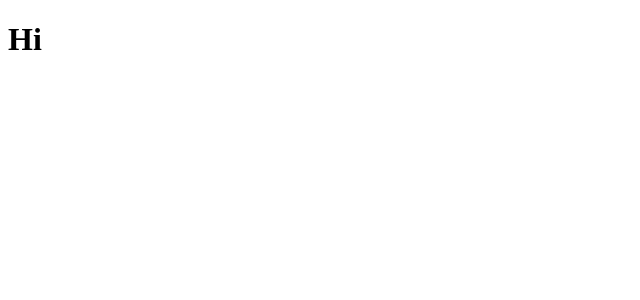
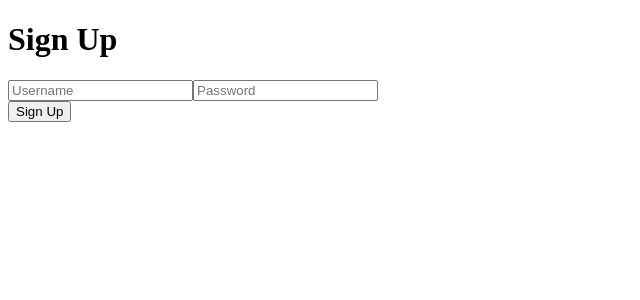
Before and after one commit to csscratchproject/alwaysactive, a React app: page /SignUpLogInPage in a window 1280 px wide. Shown: the top 300 px of the page, without its empty margins (0-640 px from the left). Built offline with nearby package versions, Linux system fonts and the light colour scheme.

Commit message:
work on homePage branch

```diff
--- a/client/App.jsx
+++ b/client/App.jsx
@@ -1,8 +1,19 @@
 import React from 'react';
+import { BrowserRouter as Router, Routes, Route } from 'react-router-dom';
+import HomePage from './containers/HomePage';
+import SignUpLogInPage from './components/SignUpLogInPage';
+import SayHi from './components/SayHi';
 
-function App(props) {
+
+function App() {
   return (
-    <h1>Hi</h1>
+    <Router>
+      <Routes>
+        <Route path="/" element={<HomePage />} />
+        <Route path="/SignUpLogInPage" element={<SignUpLogInPage />} />
+        <Route path="/SayHi" element={<SayHi />} />
+      </Routes>
+    </Router>
   );
 }
 
--- /dev/null
+++ b/client/components/SayHi.jsx
@@ -0,0 +1,12 @@
+import React, { Component, useEffect } from 'react';
+import { render } from 'react-dom';
+
+function SayHi() {
+  return (
+    <div>
+      <h1>hi!</h1>
+    </div>
+  );
+};
+
+export default SayHi;
--- /dev/null
+++ b/client/components/SignUp.jsx
@@ -0,0 +1,31 @@
+import React, { Component } from 'react';
+import { render } from 'react-dom';
+
+function SignUp(props) {
+  return (
+    <div>
+      <h1>Sign Up</h1>
+      <div>
+        <input
+          onChange={(e) => {props.updateUsername(e.target.value)}}
+          value={props.username}
+          placeholder='Username'
+          type='text'
+        />
+        <input
+          onChange={(e) => {props.updatePassword(e.target.value)}}
+          value={props.password}
+          placeholder='Password'
+          type='text'
+        />
+        <div>
+          <button onClick={() => {props.saveUser()}}>
+            Sign Up
+          </button>
+        </div>
+      </div>
+    </div>
+  )
+};
+
+export default SignUp;
--- /dev/null
+++ b/client/components/SignUpLogInButton.jsx
@@ -0,0 +1,16 @@
+import React from 'react';
+// import { render } from 'react-dom';
+import { useNavigate } from 'react-router-dom';
+
+function SignUpLogInButton() {
+  const navigate = useNavigate();
+  return (
+    <div>
+      <button onClick={() => {navigate("/SignUpLogInPage");}}>
+        Sign Up/Log In
+      </button>
+    </div>
+  );
+};
+
+export default SignUpLogInButton;
--- /dev/null
+++ b/client/components/SignUpLogInPage.jsx
@@ -0,0 +1,225 @@
+import React, { Component, useEffect } from 'react';
+import { render } from 'react-dom';
+import { useNavigate } from 'react-router-dom';
+import { useState } from 'react';
+import SignUp from './SignUp';
+import SayHi from './SayHi';
+import HomePage from '../containers/HomePage';
+
+// import LogIn from './LogIn';
+// import navigate from './navFunction';
+
+// class SignUpLogInPage extends React.Component {
+//   constructor(props) {
+//     super(props);
+//     this.state = {
+//       signUpUsername: '',
+//       signUpPassword: '',
+//       logInUsername: '',
+//       logInPassword: '',
+//       isSignedIn: false,
+//     };
+
+//     this.updateSignUpUsername = this.updateSignUpUsername.bind(this);
+//     this.updateSignUpPassword = this.updateSignUpPassword.bind(this);
+//     this.updateLogInUsername = this.updateLogInUsername.bind(this);
+//     this.updateLogInPassword = this.updateLogInPassword.bind(this);
+//     this.saveUser = this.saveUser.bind(this);
+//     this.logIn = this.logIn.bind(this);
+//   }
+
+//   updateSignUpUsername(input) {
+//     this.setState({
+//       signUpUsername: input
+//     });
+//   }
+
+//   updateSignUpPassword(input) {
+//     this.setState({
+//       signUpPassword: input
+//     });
+//   }
+
+//   updateLogInUsername(input) {
+//     this.setState({
+//       logInUsername: input
+//     });
+//   }
+
+//   updateLogInPassword(input) {
+//     this.setState({
+//       logInPassword: input
+//     });
+//   }
+
+//   saveUser() {
+//     const username = this.state.signUpUsername;
+//     const password = this.state.signUpPassword;
+//     const method = 'POST';
+//     // check route name on backend for /signup
+//     fetch('/signup', {
+//       method,
+//       body: JSON.stringify({ username: username, password: password }),
+//       headers: { 'Content-Type': 'application/json' },
+//     })
+//       .then(data => data.json())
+//       .then(data => {
+//         if (data === true) this.setState({signUpUsername: '', signUpPassword: '', isSignedIn: true});
+//         else {
+//           this.setState({signUpUsername: '', signUpPassword: ''});
+//         }
+//       })
+//       .catch((err) => console.log(err));
+//   }
+
+//   logIn() {
+//     const username = this.state.logInUsername;
+//     const password = this.state.logInPassword;
+//     const method = 'POST';
+//     // check route name on backend for /login
+//     fetch('/login', {
+//       method,
+//       body: JSON.stringify({ username: username, password: password }),
+//       headers: { 'Content-Type': 'application/json' },
+//     })
+//       .then(data => data.json())
+//       .then(data => {
+//         if (data === true) this.setState({logInUsername: '', logInPassword: '', isSignedIn: true});
+//         // console.log(data)
+//         else {
+//           this.setState({logInUsername: '', logInPassword: ''});
+//         }
+//       })
+//       .catch((err) => console.log(err));
+//   }
+
+//   render() {
+//     // const navigate = useNavigate();
+//     // const { isSignedIn } = this.state.isSignedIn;
+//     // const { navigate } = this.props.navigate;
+//     return (
+//       // <div>
+//       //   {(this.state.isSignedIn === true) ? navigate('/') : navigate('/SignUpLogInPage')}
+//       // </div>
+//       <SignUp />
+//     );
+//   }
+// }
+
+const SignUpLogInPage = () => {
+  // constructor(props) {
+  //   super(props);
+  //   this.state = {
+  //     signUpUsername: '',
+  //     signUpPassword: '',
+  //     logInUsername: '',
+  //     logInPassword: '',
+  //     isSignedIn: false,
+  //   };
+
+  //   this.updateSignUpUsername = this.updateSignUpUsername.bind(this);
+  //   this.updateSignUpPassword = this.updateSignUpPassword.bind(this);
+  //   this.updateLogInUsername = this.updateLogInUsername.bind(this);
+  //   this.updateLogInPassword = this.updateLogInPassword.bind(this);
+  //   this.saveUser = this.saveUser.bind(this);
+  //   this.logIn = this.logIn.bind(this);
+  // }
+
+  const [ signUpUsername, setSignUpUsername ] = useState('');
+  const [ signUpPassword, setSignUpPassword ] = useState('');
+  const [ logInUsername, setLogInUsername ] = useState('');
+  const [ logInPassword, setLogInPassword ] = useState('');
+  const [ isSignedIn, setIsSignedIn ] = useState(false);
+
+
+  const updateSignUpUsername = (input) => {
+    setSignUpUsername(signUpUsername = input);
+  }
+
+  const updateSignUpPassword = (input) => {
+    setSignUpPassword(signUpPassword = input);
+  }
+
+  const updateLogInUsername = (input) => {
+    setLogInUsername(logInUsername = input);
+  }
+
+  const updateLogInPassword = (input) => {
+    setLogInPassword(logInPassword = input);
+  }
+
+  const saveUser = () => {
+    const username = signUpUsername;
+    const password = signUpPassword;
+    const method = 'POST';
+    // check route name on backend for /signup
+    fetch('/signup', {
+      method,
+      body: JSON.stringify({ username: username, password: password }),
+      headers: { 'Content-Type': 'application/json' },
+    })
+      .then(data => data.json())
+      .then(data => {
+        // if (data === true) this.setState({signUpUsername: '', signUpPassword: '', isSignedIn: true});
+        if (data === true) {
+          setIsSignedIn(isSignedIn = true);
+          setSignUpUsername(signUpUsername = '');
+          setSignUpPassword(signUpPassword = '');
+        }
+        else {
+          // this.setState({signUpUsername: '', signUpPassword: ''});
+          setSignUpUsername(signUpUsername = '');
+          setSignUpPassword(signUpPassword = '');
+        }
+      })
+      .catch((err) => console.log(err));
+  }
+
+  const logIn = () => {
+    const username = logInUsername;
+    const password = logInPassword;
+    const method = 'POST';
+    // check route name on backend for /login
+    fetch('/login', {
+      method,
+      body: JSON.stringify({ username: username, password: password }),
+      headers: { 'Content-Type': 'application/json' },
+    })
+      .then(data => data.json())
+      .then(data => {
+        // if (data === true) this.setState({logInUsername: '', logInPassword: '', isSignedIn: true});
+        if (data === true) {
+          setLogInUsername(logInUsername = '');
+          setLogInPassword(logInPassword = '');
+          setIsSignedIn(isSignedIn = true);
+        }
+        // console.log(data)
+        else {
+          // this.setState({logInUsername: '', logInPassword: ''});
+          setLogInUsername(signUpUsername = '');
+          setLogInPassword(logInPassword = '');
+        }
+      })
+      .catch((err) => console.log(err));
+   }
+
+  // render() {
+    // const navigate = useNavigate();
+    // const { isSignedIn } = this.state.isSignedIn;
+    // const { navigate } = this.props.navigate;
+    const navigate = useNavigate();
+    return (
+      <div>
+        {(isSignedIn === true) ? <div><HomePage /></div> : <div><SignUp /></div>}
+      </div>
+    );
+    // return (
+    //   <div>
+    //     {(isSignedIn === true) ? navigate('/') : <div><SignUp /></div>}
+    //   </div>
+    // );
+
+}
+
+
+export default SignUpLogInPage;
--- /dev/null
+++ b/client/components/navFunction.jsx
@@ -0,0 +1,9 @@
+import React, { Component } from 'react';
+import { render } from 'react-dom';
+import { useNavigate } from 'react-router-dom';
+import SignUpLogInPage from './SignUpLogInPage';
+
+export default function(props) {
+  const navigate = useNavigate();
+  return <SignUpLogInPage navigate={navigate} />;
+}
--- /dev/null
+++ b/client/containers/HomePage.jsx
@@ -0,0 +1,19 @@
+import React, { Component } from 'react';
+import { render } from 'react-dom';
+import SideBarContainer from './SideBarContainer';
+import EventsContainer from './EventsContainer';
+import SignUpLogInButton from '../components/SignUpLogInButton';
+
+
+const HomePage = () => {
+    return (
+        <div>
+          <SignUpLogInButton />
+          {/* <SideBarContainer />
+          <EventsContainer /> */}
+        </div>
+      );
+
+}
+
+export default HomePage;
--- a/package.json
+++ b/package.json
@@ -45,6 +45,7 @@
     "express": "^4.17.3",
     "pg": "^8.7.3",
     "react": "^17.0.2",
-    "react-dom": "^17.0.2"
+    "react-dom": "^17.0.2",
+    "react-router-dom": "^6.2.2"
   }
 }
```
Also changed, not shown: client/containers/EventsContainer.jsx (added), client/containers/SideBarContainer.jsx (added), 1 other file (tests, documents, lock files or other folders).
